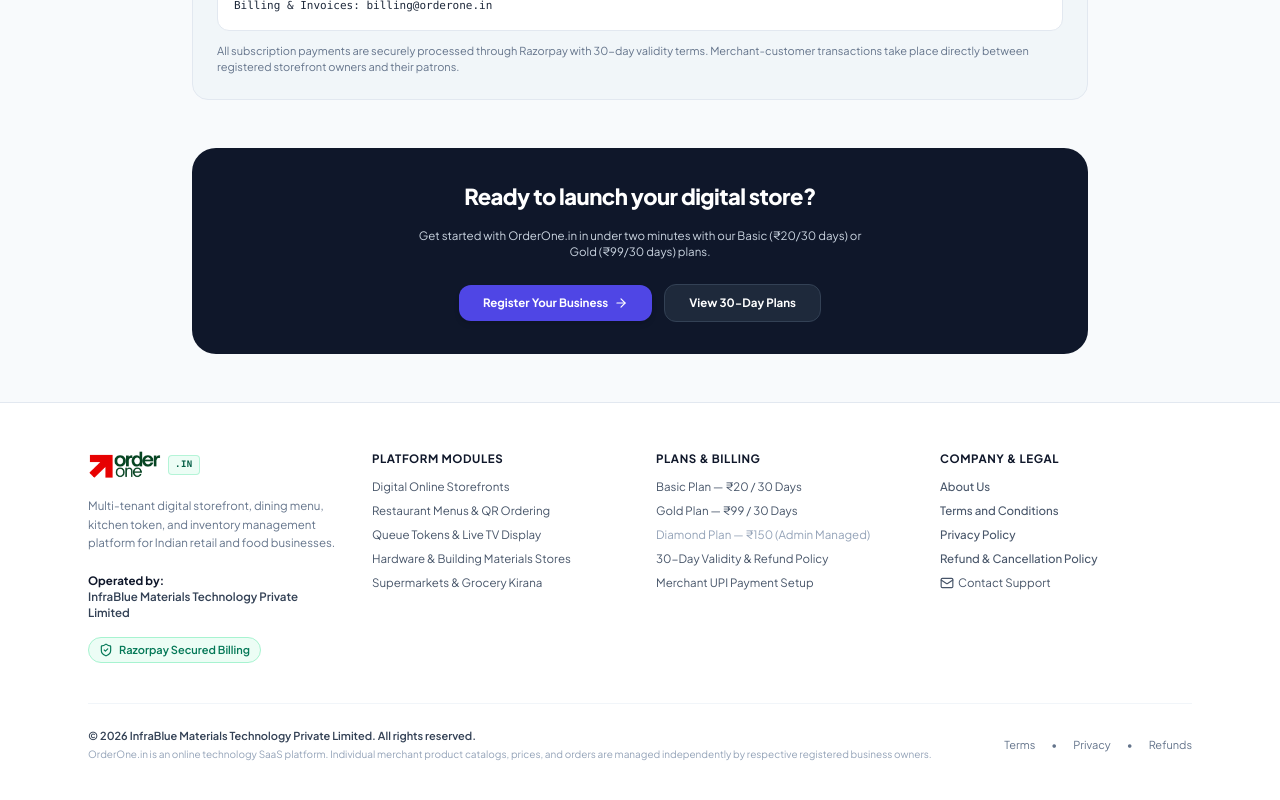
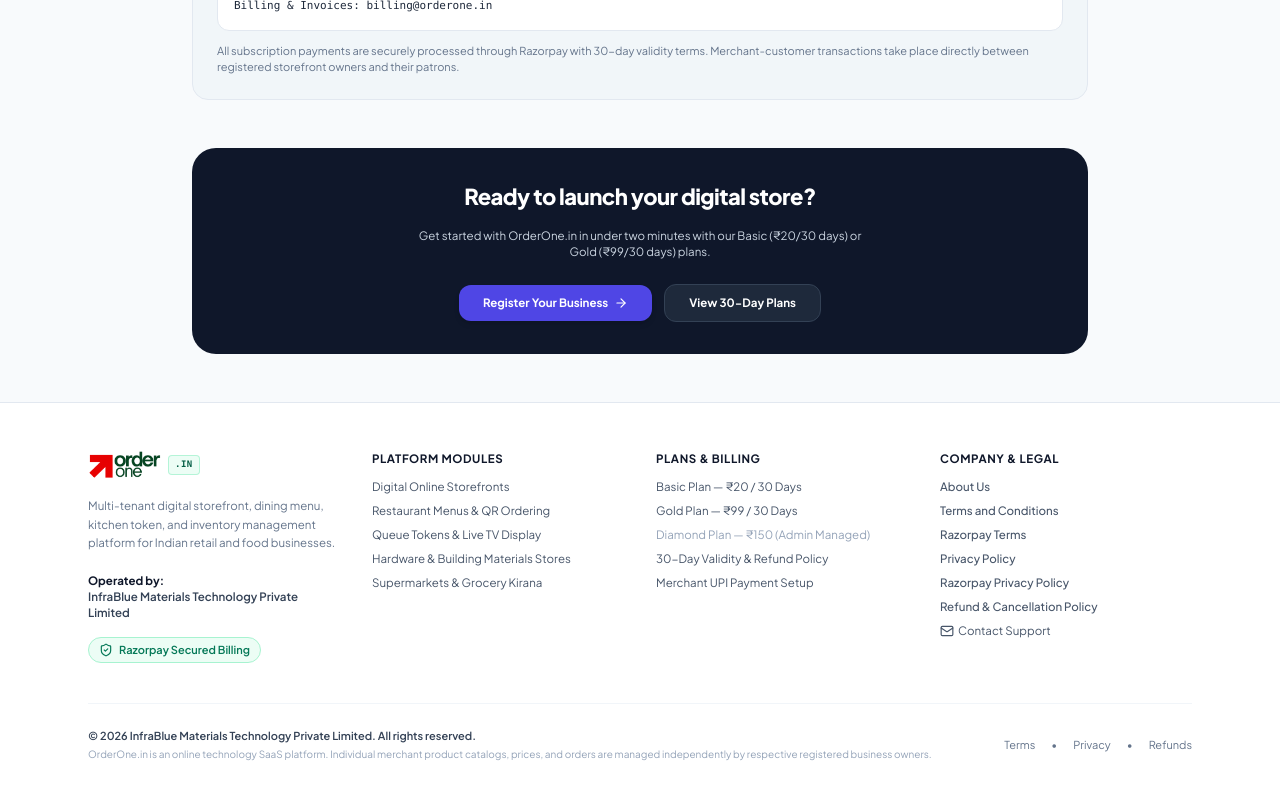
Before and after one commit to errorLAD/orderone, a Next.js app: page /about in a window 1280 px wide. Shown: the part 1436-2236 px from the top of the page. Built offline with nearby package versions, Linux system fonts and the light colour scheme; no server answers.

Commit message:
Add Razorpay legal policy links

```diff
--- a/src/app/privacy-policy/page.tsx
+++ b/src/app/privacy-policy/page.tsx
@@ -89,7 +89,7 @@
                   <strong>Supabase & PostgreSQL:</strong> Our cloud database infrastructure is hosted securely via Supabase, employing encrypted connections, authenticated role-based access, and isolated database schemas.
                 </li>
                 <li>
-                  <strong>Razorpay:</strong> Platform subscription purchases are processed via <strong>Razorpay</strong>. When subscribing to Basic (₹20) or Gold (₹99), payment information is transmitted securely to Razorpay using standard PCI-DSS compliant encryption. OrderOne.in does not store your credit card numbers, debit card CVVs, or UPI banking PINs.
+                  <strong>Razorpay:</strong> Platform subscription purchases are processed via <strong>Razorpay</strong>. When subscribing to Basic (₹20) or Gold (₹99), payment information is transmitted securely to Razorpay using standard PCI-DSS compliant encryption. OrderOne.in does not store your credit card numbers, debit card CVVs, or UPI banking PINs. See the <a href="https://razorpay.com/privacy-policy/" target="_blank" rel="noopener noreferrer" className="font-bold text-indigo-600 hover:underline">Razorpay Privacy Policy</a> for more information about its privacy practices.
                 </li>
               </ul>
             </section>
--- a/src/app/refund-policy/page.tsx
+++ b/src/app/refund-policy/page.tsx
@@ -44,7 +44,7 @@
 
           {/* Policy Overview Notice */}
           <div className="p-4 bg-amber-50/70 border border-amber-200 rounded-2xl text-xs text-amber-950 leading-relaxed">
-            This policy applies to subscription fees paid by business merchants to <strong>OrderOne.in</strong> (operated by <strong>{PLATFORM_CONFIG.legalCompanyName}</strong>) via <strong>Razorpay</strong>. Merchant transactions with their own storefront customers are governed directly between the merchant and customer.
+            This policy applies to subscription fees paid by business merchants to <strong>OrderOne.in</strong> (operated by <strong>{PLATFORM_CONFIG.legalCompanyName}</strong>) via <strong>Razorpay</strong>. Merchant transactions with their own storefront customers are governed directly between the merchant and customer. For information about Razorpay’s handling of payment data, see its <a href="https://razorpay.com/privacy-policy/" target="_blank" rel="noopener noreferrer" className="font-bold text-indigo-600 hover:underline">Privacy Policy</a>.
           </div>
 
           <div className="space-y-8 text-xs sm:text-sm text-slate-700 leading-relaxed divide-y divide-slate-100">
--- a/src/app/terms/page.tsx
+++ b/src/app/terms/page.tsx
@@ -108,7 +108,7 @@
                 <strong>30-Day Validity Term:</strong> Each successful subscription payment activates platform access for a term of thirty (30) days, calculated from verified payment completion.
               </p>
               <p>
-                <strong>Razorpay Payment Processing:</strong> Platform subscription charges are processed securely through <strong>Razorpay</strong>. By making a payment, you agree to abide by Razorpay’s terms of service. All prices are listed in Indian Rupees (INR).
+                <strong>Razorpay Payment Processing:</strong> Platform subscription charges are processed securely through <strong>Razorpay</strong>. By making a payment, you agree to abide by <a href="https://razorpay.com/terms/" target="_blank" rel="noopener noreferrer" className="font-bold text-indigo-600 hover:underline">Razorpay’s terms of service</a>. All prices are listed in Indian Rupees (INR).
               </p>
             </section>
 
--- a/src/components/layout/PublicFooter.tsx
+++ b/src/components/layout/PublicFooter.tsx
@@ -107,9 +107,19 @@
                 </Link>
               </li>
               <li>
+                <a href="https://razorpay.com/terms/" target="_blank" rel="noopener noreferrer" className="hover:text-slate-900 transition-colors font-medium">
+                  Razorpay Terms
+                </a>
+              </li>
+              <li>
                 <Link href="/privacy-policy" className="hover:text-slate-900 transition-colors font-medium">
                   Privacy Policy
                 </Link>
+              </li>
+              <li>
+                <a href="https://razorpay.com/privacy-policy/" target="_blank" rel="noopener noreferrer" className="hover:text-slate-900 transition-colors font-medium">
+                  Razorpay Privacy Policy
+                </a>
               </li>
               <li>
                 <Link href="/refund-policy" className="hover:text-slate-900 transition-colors font-medium">
```
